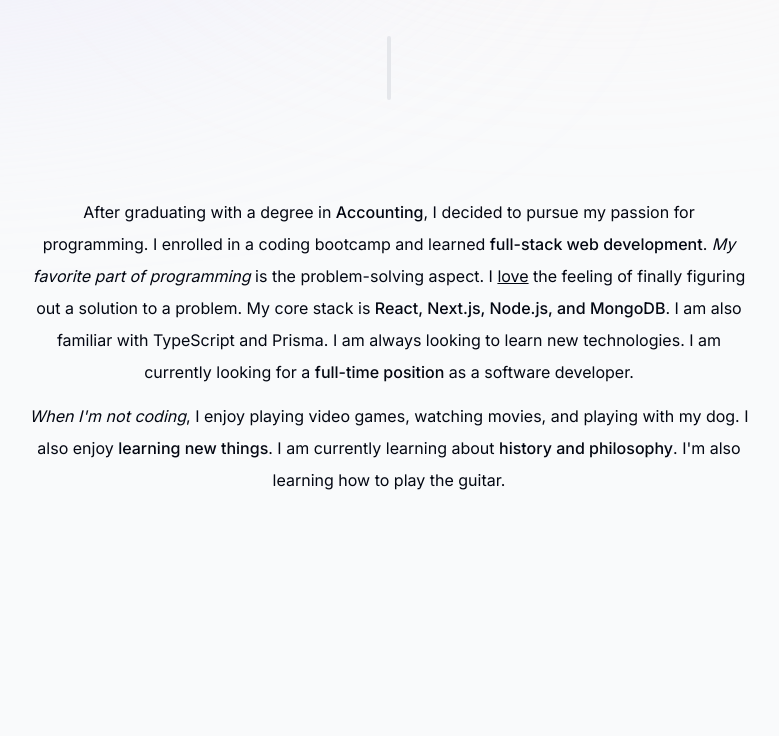
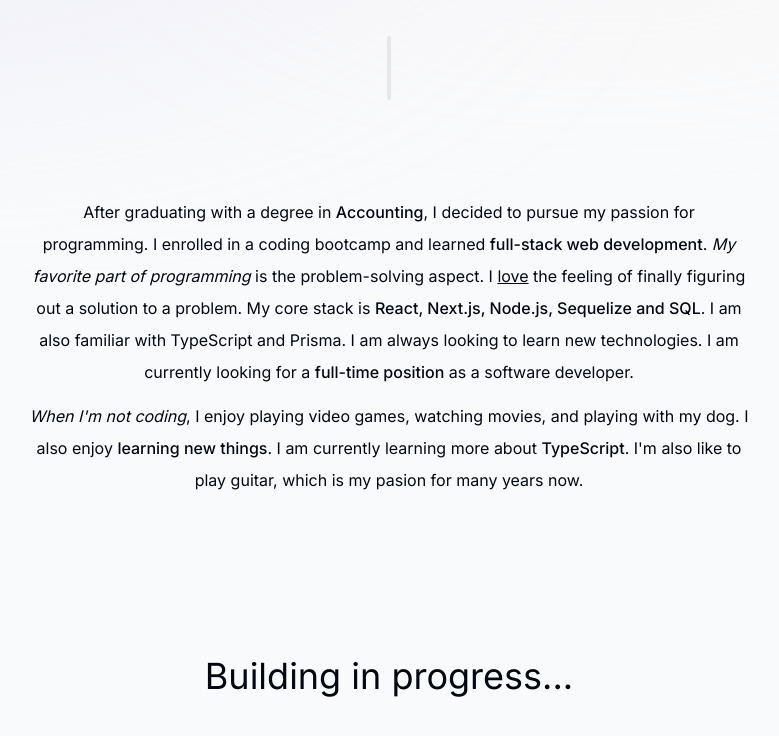
Before and after one commit to JoseDirazar/portfolio, a Next.js app: page / in a window 1280 px wide. Shown: the part 628-1364 px from the top of the page, without its empty margins (251-1030 px from the left). Built offline with nearby package versions, Linux system fonts and the light colour scheme.

Commit message:
for-deploy

```diff
--- a/app/page.tsx
+++ b/app/page.tsx
@@ -9,6 +9,7 @@ export default function Home() {
       <Intro />
       <SectionDivider />
       <About />
+      <h2 className="text-4xl">Building in progress...</h2>
     </main>
   );
 }
--- a/components/about.tsx
+++ b/components/about.tsx
@@ -28,7 +28,7 @@ export default function About() {
         feeling of finally figuring out a solution to a problem. My core stack
         is{" "}
         <span className="font-medium">
-          React, Next.js, Node.js, and MongoDB
+          React, Next.js, Node.js, Sequelize and SQL
         </span>
         . I am also familiar with TypeScript and Prisma. I am always looking to
         learn new technologies. I am currently looking for a{" "}
@@ -37,12 +37,11 @@ export default function About() {
       </p>
 
       <p>
-        <span className="italic">When I'm not coding</span>, I enjoy playing
+        <span className="italic">When I&apos;m not coding</span>, I enjoy playing
         video games, watching movies, and playing with my dog. I also enjoy{" "}
         <span className="font-medium">learning new things</span>. I am currently
-        learning about{" "}
-        <span className="font-medium">history and philosophy</span>. I'm also
-        learning how to play the guitar.
+        learning more about{" "}
+        <span className="font-medium">TypeScript</span>. I&apos;m also like to play guitar, which is my pasion for many years now.
       </p>
     </motion.section>
   );
```
